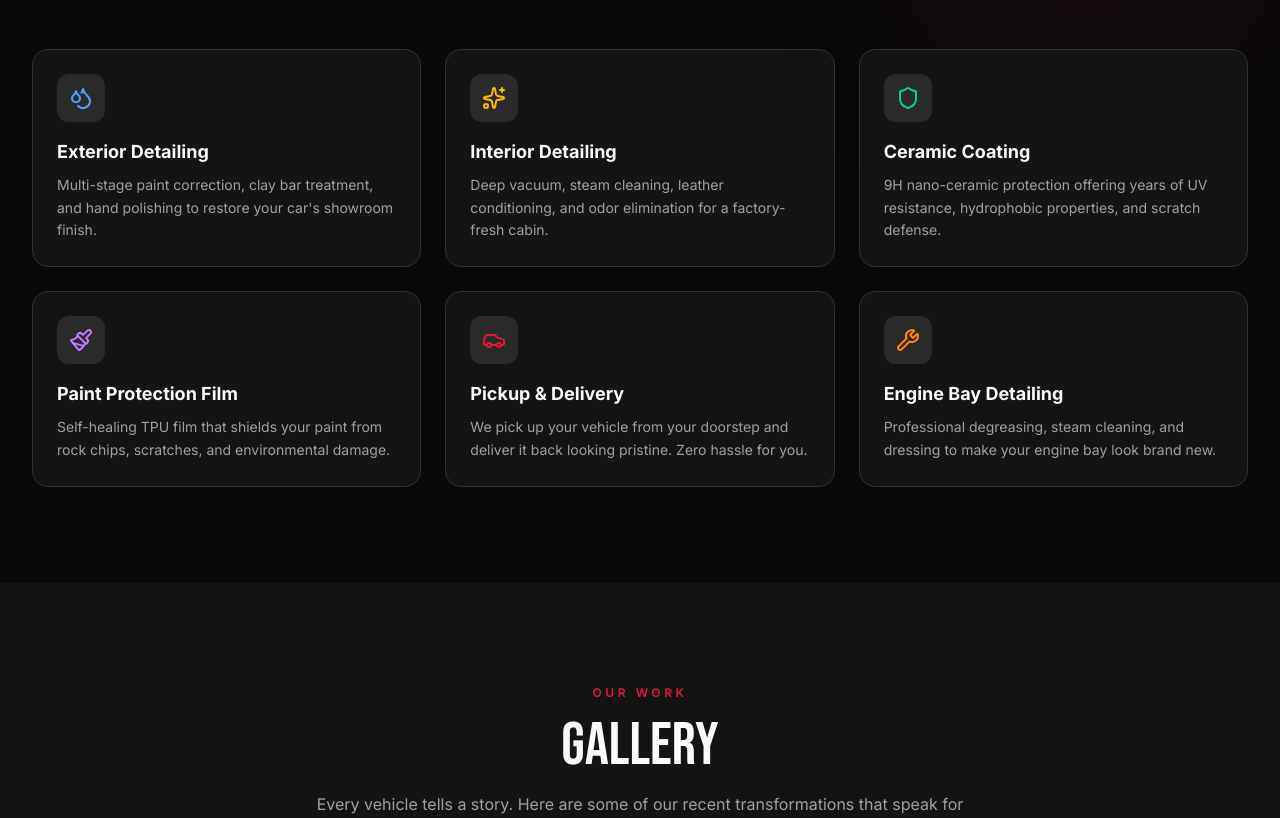
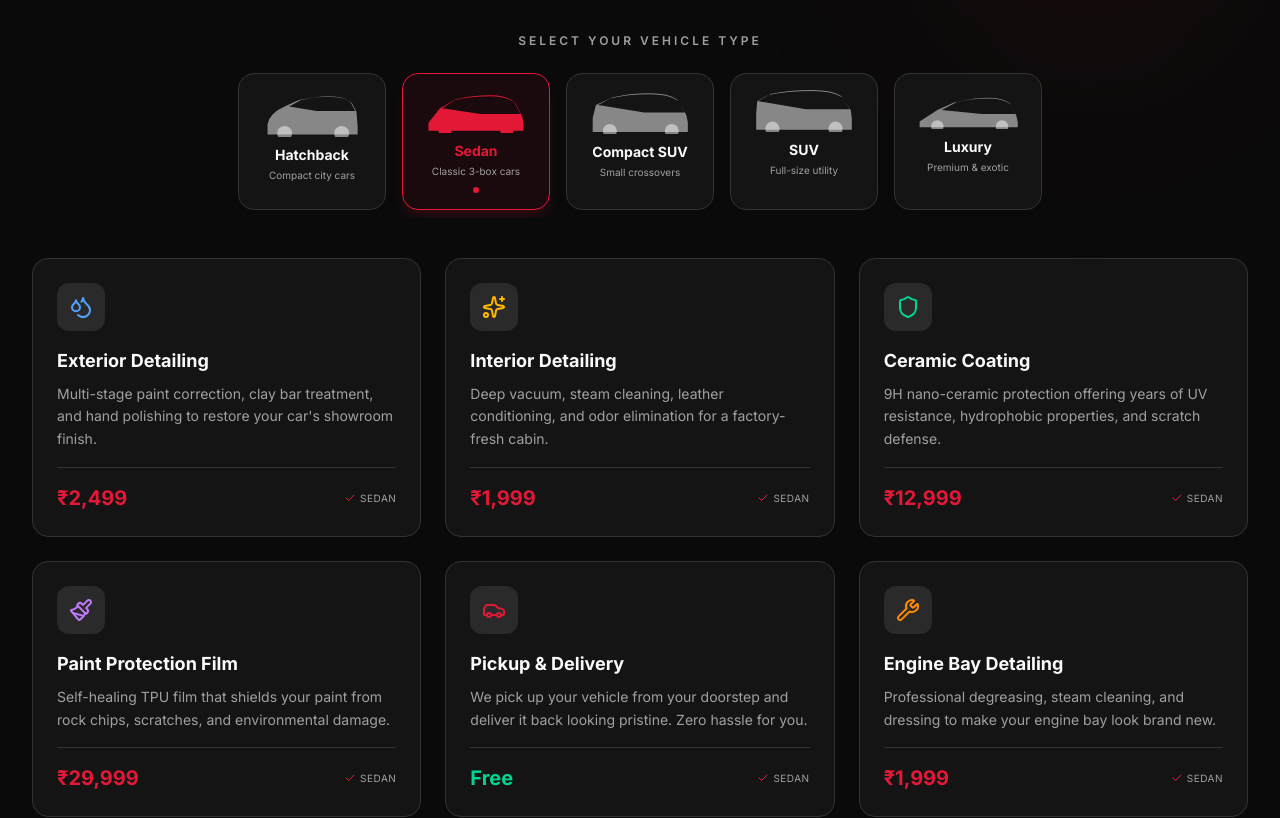
Before and after one commit to BeeCodeFi/The-Pitstop-Detailing, a Next.js app: page / in a window 1280 px wide. Shown: the part 1140-1958 px from the top of the page. Built offline with nearby package versions, Linux system fonts and the light colour scheme; no server answers.

Commit message:
Services updated

```diff
--- a/src/components/home/services.tsx
+++ b/src/components/home/services.tsx
@@ -1,8 +1,9 @@
 "use client";
 
-import { motion } from "framer-motion";
+import { motion, AnimatePresence } from "framer-motion";
 import { useInView } from "framer-motion";
-import { useRef } from "react";
+import { useRef, useState } from "react";
+import React from "react";
 import {
   Sparkles,
   Shield,
@@ -10,16 +11,179 @@ import {
   Car,
   Paintbrush,
   Wrench,
+  Check,
 } from "lucide-react";
 import { Card } from "@/components/ui";
+import { cn } from "@/lib/utils";
 
-const services = [
+// ─── Car Types ───────────────────────────────────────────────────────────────
+
+type CarTypeId = "hatchback" | "sedan" | "compact_suv" | "suv" | "luxury";
+
+const carTypes: {
+  id: CarTypeId;
+  label: string;
+  tagline: string;
+  Svg: () => React.JSX.Element;
+}[] = [
+  {
+    id: "hatchback",
+    label: "Hatchback",
+    tagline: "Compact city cars",
+    Svg: HatchbackSvg,
+  },
+  {
+    id: "sedan",
+    label: "Sedan",
+    tagline: "Classic 3-box cars",
+    Svg: SedanSvg,
+  },
+  {
+    id: "compact_suv",
+    label: "Compact SUV",
+    tagline: "Small crossovers",
+    Svg: CompactSuvSvg,
+  },
+  {
+    id: "suv",
+    label: "SUV",
+    tagline: "Full-size utility",
+    Svg: SuvSvg,
+  },
+  {
+    id: "luxury",
+    label: "Luxury",
+    tagline: "Premium & exotic",
+    Svg: LuxurySvg,
+  },
+];
+
+// ─── Car SVG Silhouettes ──────────────────────────────────────────────────────
+
+function HatchbackSvg() {
+  return (
+    <svg
+      viewBox="0 0 200 82"
+      fill="currentColor"
+      xmlns="http://www.w3.org/2000/svg"
+      className="w-full h-auto"
+    >
+      {/* Body with window cutout */}
+      <path
+        fillRule="evenodd"
+        d="M22,78 L22,60 Q26,40 52,29 L76,18 Q102,12 130,12 Q158,12 170,23 L178,38 L180,62 L180,78 Z
+           M60,29 L80,18 Q108,11 130,11 Q157,11 168,22 L176,37 L108,37 Z"
+      />
+      <circle cx="52" cy="76" r="13" />
+      <circle cx="152" cy="76" r="13" />
+    </svg>
+  );
+}
+
+function SedanSvg() {
+  return (
+    <svg
+      viewBox="0 0 218 82"
+      fill="currentColor"
+      xmlns="http://www.w3.org/2000/svg"
+      className="w-full h-auto"
+    >
+      {/* Body with window cutout (trunk has no window) */}
+      <path
+        fillRule="evenodd"
+        d="M18,78 L18,63 L40,35 L66,20 Q97,12 138,12 Q167,12 184,25 L198,52 L200,65 L200,78 Z
+           M44,35 L70,18 Q102,10 138,10 Q166,10 182,23 L194,46 L118,46 Z"
+      />
+      <circle cx="50" cy="76" r="13" />
+      <circle cx="168" cy="76" r="13" />
+    </svg>
+  );
+}
+
+function CompactSuvSvg() {
+  return (
+    <svg
+      viewBox="0 0 212 82"
+      fill="currentColor"
+      xmlns="http://www.w3.org/2000/svg"
+      className="w-full h-auto"
+    >
+      {/* Taller body, more upright pillars */}
+      <path
+        fillRule="evenodd"
+        d="M18,78 L18,52 L24,28 L50,16 Q82,8 124,8 Q160,8 176,20 L192,46 L195,60 L195,78 Z
+           M28,28 L54,14 Q86,6 124,6 Q160,6 175,18 L189,42 L114,42 Z"
+      />
+      <circle cx="50" cy="76" r="13" />
+      <circle cx="165" cy="76" r="13" />
+    </svg>
+  );
+}
+
+function SuvSvg() {
+  return (
+    <svg
+      viewBox="0 0 224 82"
+      fill="currentColor"
+      xmlns="http://www.w3.org/2000/svg"
+      className="w-full h-auto"
+    >
+      {/* Tall and boxy */}
+      <path
+        fillRule="evenodd"
+        d="M18,78 L18,46 L20,22 L42,10 Q78,2 128,2 Q168,2 186,14 L204,40 L206,56 L206,78 Z
+           M22,22 L46,8 Q82,0 128,0 Q168,0 185,12 L202,38 L116,38 Z"
+      />
+      <circle cx="50" cy="76" r="14" />
+      <circle cx="174" cy="76" r="14" />
+    </svg>
+  );
+}
+
+function LuxurySvg() {
+  return (
+    <svg
+      viewBox="0 0 238 82"
+      fill="currentColor"
+      xmlns="http://www.w3.org/2000/svg"
+      className="w-full h-auto"
+    >
+      {/* Long, low, sleek fastback */}
+      <path
+        fillRule="evenodd"
+        d="M18,78 L18,66 L55,42 L90,26 Q124,18 162,18 Q192,18 208,30 L220,54 L223,67 L223,78 Z
+           M64,42 L98,24 Q132,16 162,16 Q192,16 207,28 L218,50 L148,50 Z"
+      />
+      <circle cx="55" cy="76" r="13" />
+      <circle cx="190" cy="76" r="13" />
+    </svg>
+  );
+}
+
+// ─── Services with per-car-type pricing ─────────────────────────────────────
+
+type PriceMap = Record<CarTypeId, string>;
+
+const services: {
+  icon: React.ElementType;
+  title: string;
+  description: string;
+  color: string;
+  prices: PriceMap;
+}[] = [
   {
     icon: Droplets,
     title: "Exterior Detailing",
     description:
       "Multi-stage paint correction, clay bar treatment, and hand polishing to restore your car's showroom finish.",
     color: "text-blue-400",
+    prices: {
+      hatchback: "₹1,999",
+      sedan: "₹2,499",
+      compact_suv: "₹2,999",
+      suv: "₹3,499",
+      luxury: "₹4,999",
+    },
   },
   {
     icon: Sparkles,
@@ -27,6 +191,13 @@ const services = [
     description:
       "Deep vacuum, steam cleaning, leather conditioning, and odor elimination for a factory-fresh cabin.",
     color: "text-amber-400",
+    prices: {
+      hatchback: "₹1,499",
+      sedan: "₹1,999",
+      compact_suv: "₹2,499",
+      suv: "₹2,999",
+      luxury: "₹3,999",
+    },
   },
   {
     icon: Shield,
@@ -34,6 +205,13 @@ const services = [
     description:
       "9H nano-ceramic protection offering years of UV resistance, hydrophobic properties, and scratch defense.",
     color: "text-emerald-400",
+    prices: {
+      hatchback: "₹9,999",
+      sedan: "₹12,999",
+      compact_suv: "₹14,999",
+      suv: "₹17,999",
+      luxury: "₹24,999",
+    },
   },
   {
     icon: Paintbrush,
@@ -41,6 +219,13 @@ const services = [
     description:
       "Self-healing TPU film that shields your paint from rock chips, scratches, and environmental damage.",
     color: "text-purple-400",
+    prices: {
+      hatchback: "₹24,999",
+      sedan: "₹29,999",
+      compact_suv: "₹34,999",
+      suv: "₹39,999",
+      luxury: "₹54,999",
+    },
   },
   {
     icon: Car,
@@ -48,6 +233,13 @@ const services = [
     description:
       "We pick up your vehicle from your doorstep and deliver it back looking pristine. Zero hassle for you.",
     color: "text-primary",
+    prices: {
+      hatchback: "Free",
+      sedan: "Free",
+      compact_suv: "Free",
+      suv: "Free",
+      luxury: "Free",
+    },
   },
   {
     icon: Wrench,
@@ -55,14 +247,21 @@ const services = [
     description:
       "Professional degreasing, steam cleaning, and dressing to make your engine bay look brand new.",
     color: "text-orange-400",
+    prices: {
+      hatchback: "₹1,499",
+      sedan: "₹1,999",
+      compact_suv: "₹2,499",
+      suv: "₹2,999",
+      luxury: "₹3,999",
+    },
   },
 ];
 
+// ─── Animation variants ───────────────────────────────────────────────────────
+
 const containerVariants = {
   hidden: {},
-  visible: {
-    transition: { staggerChildren: 0.1 },
-  },
+  visible: { transition: { staggerChildren: 0.08 } },
 };
 
 const cardVariants = {
@@ -70,13 +269,16 @@ const cardVariants = {
   visible: {
     opacity: 1,
     y: 0,
-    transition: { duration: 0.6, ease: "easeOut" as const },
+    transition: { duration: 0.5, ease: "easeOut" as const },
   },
 };
 
+// ─── Component ────────────────────────────────────────────────────────────────
+
 export function Services() {
-  const ref = useRef(null);
-  const isInView = useInView(ref, { once: true, margin: "-100px" });
+  const [selectedCar, setSelectedCar] = useState<CarTypeId>("sedan");
+  const gridRef = useRef(null);
+  const isInView = useInView(gridRef, { once: true, margin: "-80px" });
 
   return (
     <section className="py-16 sm:py-24 relative">
@@ -90,7 +292,7 @@ export function Services() {
           whileInView={{ opacity: 1, y: 0 }}
           viewport={{ once: true }}
           transition={{ duration: 0.6 }}
-          className="text-center mb-16"
+          className="text-center mb-12"
         >
           <span className="text-xs font-semibold text-primary tracking-[0.3em] uppercase">
             What We Do
@@ -99,22 +301,90 @@ export function Services() {
             OUR SERVICES
           </h2>
           <p className="mt-4 text-muted-foreground max-w-2xl mx-auto">
-            From basic washes to complete transformations — we offer a full
-            spectrum of professional detailing services for every vehicle type.
+            From basic washes to complete transformations — tailored pricing for
+            every vehicle type.
           </p>
         </motion.div>
 
-        {/* Service grid */}
+        {/* ── Car type selector ── */}
         <motion.div
-          ref={ref}
+          initial={{ opacity: 0, y: 20 }}
+          whileInView={{ opacity: 1, y: 0 }}
+          viewport={{ once: true }}
+          transition={{ duration: 0.6, delay: 0.1 }}
+          className="mb-10"
+        >
+          <p className="text-center text-xs font-semibold text-muted-foreground tracking-[0.25em] uppercase mb-6">
+            Select Your Vehicle Type
+          </p>
+
+          <div className="flex gap-3 sm:gap-4 overflow-x-auto pb-2 snap-x snap-mandatory justify-start sm:justify-center scrollbar-none">
+            {carTypes.map((car) => {
+              const isSelected = selectedCar === car.id;
+              return (
+                <button
+                  key={car.id}
+                  onClick={() => setSelectedCar(car.id)}
+                  className={cn(
+                    "flex-shrink-0 snap-center flex flex-col items-center gap-2 rounded-xl border p-3 sm:p-4 w-[130px] sm:w-[148px] transition-all duration-300 cursor-pointer group",
+                    isSelected
+                      ? "border-primary bg-primary/8 shadow-lg shadow-primary/15"
+                      : "border-border bg-card hover:border-primary/40 hover:bg-card-hover"
+                  )}
+                >
+                  {/* Car illustration */}
+                  <div
+                    className={cn(
+                      "w-full transition-colors duration-300",
+                      isSelected
+                        ? "text-primary"
+                        : "text-foreground/50 group-hover:text-foreground/70"
+                    )}
+                  >
+                    <car.Svg />
+                  </div>
+
+                  {/* Label */}
+                  <div className="text-center">
+                    <p
+                      className={cn(
+                        "text-sm font-bold transition-colors duration-300",
+                        isSelected ? "text-primary" : "text-foreground"
+                      )}
+                    >
+                      {car.label}
+                    </p>
+                    <p className="text-[10px] text-muted-foreground mt-0.5">
+                      {car.tagline}
+                    </p>
+                  </div>
+
+                  {/* Selected indicator */}
+                  {isSelected && (
+                    <motion.div
+                      layoutId="car-selected-dot"
+                      className="w-1.5 h-1.5 rounded-full bg-primary"
+                      transition={{ type: "spring", stiffness: 400, damping: 30 }}
+                    />
+                  )}
+                </button>
+              );
+            })}
+          </div>
+        </motion.div>
+
+        {/* ── Service cards ── */}
+        <motion.div
+          ref={gridRef}
           variants={containerVariants}
           initial="hidden"
           animate={isInView ? "visible" : "hidden"}
           className="grid grid-cols-1 sm:grid-cols-2 lg:grid-cols-3 gap-4 sm:gap-6"
         >
+          <AnimatePresence mode="wait">
             {services.map((service) => (
               <motion.div key={service.title} variants={cardVariants}>
-              <Card className="h-full group cursor-pointer">
+                <Card className="h-full group cursor-pointer flex flex-col">
                   <div
                     className={`h-12 w-12 rounded-lg bg-muted flex items-center justify-center mb-4 group-hover:scale-110 transition-transform duration-300 ${service.color}`}
                   >
@@ -123,12 +393,38 @@ export function Services() {
                   <h3 className="text-lg font-bold text-foreground mb-2">
                     {service.title}
                   </h3>
-                <p className="text-sm text-muted-foreground leading-relaxed">
+                  <p className="text-sm text-muted-foreground leading-relaxed flex-1">
                     {service.description}
                   </p>
+
+                  {/* Price tag */}
+                  <div className="mt-4 pt-4 border-t border-border flex items-center justify-between">
+                    <AnimatePresence mode="wait">
+                      <motion.span
+                        key={`${service.title}-${selectedCar}`}
+                        initial={{ opacity: 0, y: -6 }}
+                        animate={{ opacity: 1, y: 0 }}
+                        exit={{ opacity: 0, y: 6 }}
+                        transition={{ duration: 0.2 }}
+                        className={cn(
+                          "text-xl font-bold",
+                          service.prices[selectedCar] === "Free"
+                            ? "text-emerald-400"
+                            : "text-primary"
+                        )}
+                      >
+                        {service.prices[selectedCar]}
+                      </motion.span>
+                    </AnimatePresence>
+                    <span className="text-[10px] text-muted-foreground uppercase tracking-wider flex items-center gap-1">
+                      <Check className="h-3 w-3 text-primary" />
+                      {carTypes.find((c) => c.id === selectedCar)?.label}
+                    </span>
+                  </div>
                 </Card>
               </motion.div>
             ))}
+          </AnimatePresence>
         </motion.div>
       </div>
     </section>
--- a/src/styles/globals.css
+++ b/src/styles/globals.css
@@ -133,6 +133,14 @@ a, button, [role="button"], select, input, textarea {
   border: 1px solid var(--color-border);
 }
 
+.scrollbar-none {
+  -ms-overflow-style: none;
+  scrollbar-width: none;
+}
+.scrollbar-none::-webkit-scrollbar {
+  display: none;
+}
+
 .noise-bg {
   position: relative;
 }
```
Lines whose indentation alone changed are shown as unchanged.
